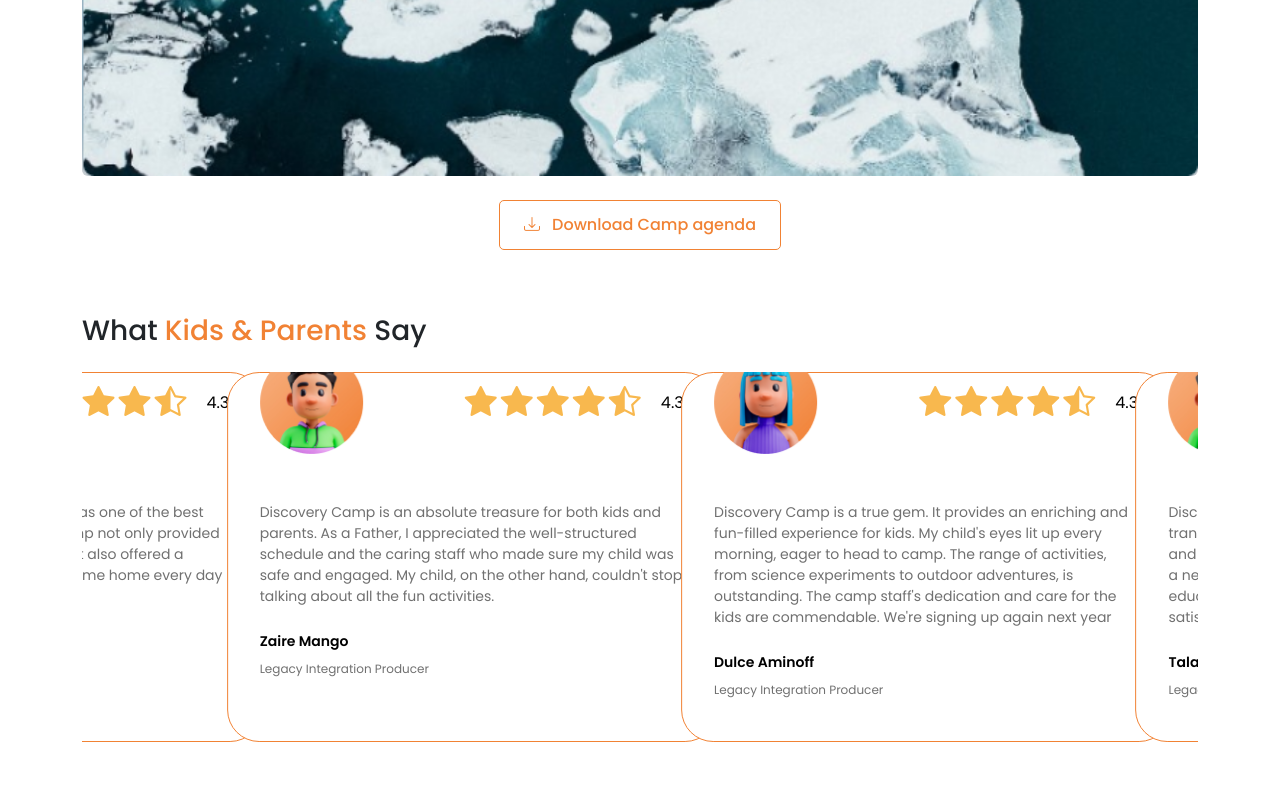
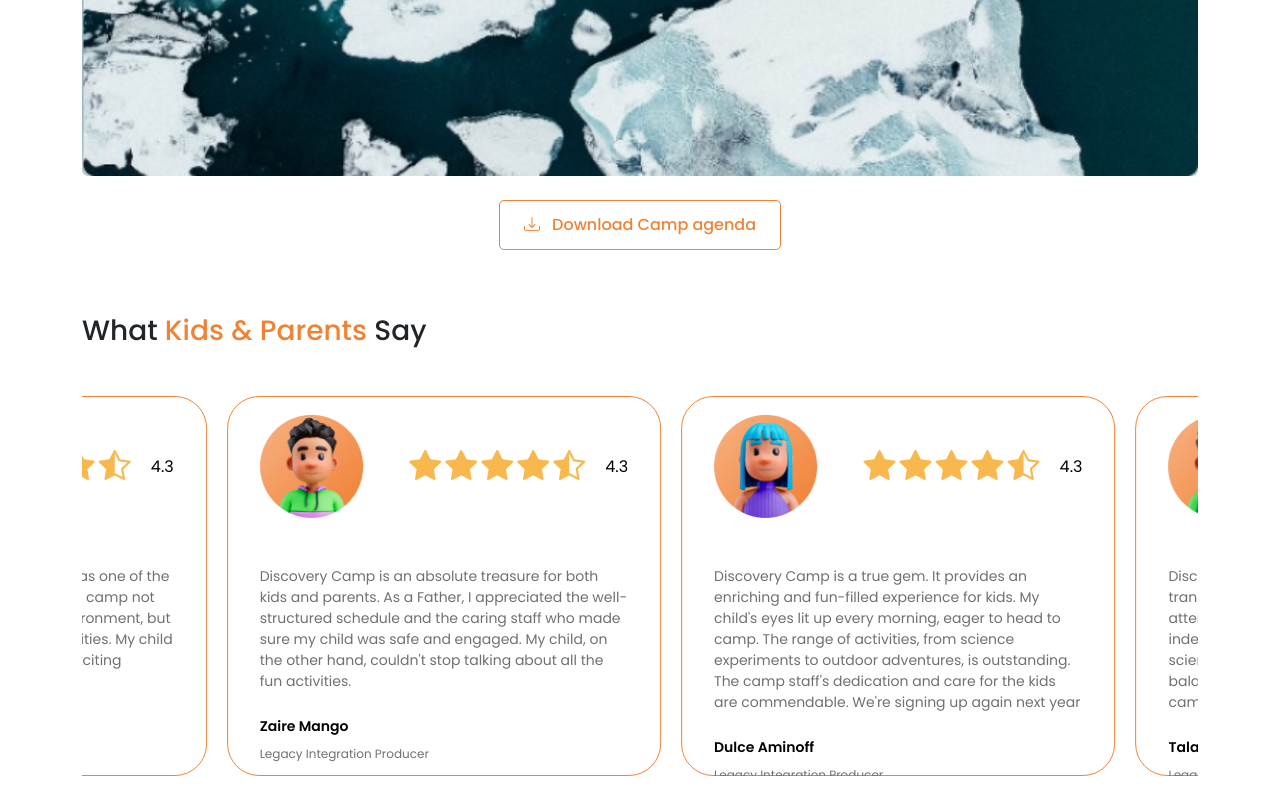
Before and after one commit to haquedot/ExceedDiscovery, a plain HTML site: page index.html in a window 1280 px wide. Shown: the part 3195-3995 px from the top of the page. Before the commit the page ends 3961 px from the top, so only its background shows below. Drawn offline with nearby package versions, Linux system fonts and the light colour scheme.

Commit message:
fixed testimonial author image

```diff
--- a/css/style.css
+++ b/css/style.css
@@ -398,8 +398,8 @@ h1 {
 } */
 
 #section-7 .testimonials-card {
-    min-width: 490px;
-    height: 370px;
+    /* min-width: 490px; */
+    height: 380px;
     border: 1px solid #F18234;
     border-radius: 32px;
     padding: 17px 32px;
@@ -408,9 +408,7 @@ h1 {
 
 }
 
-#section-7 .testimonials-card .img-div {
-    margin-top: -40px;
-}
+
 #section-7 .testimonials-card .img-div img {
     z-index: 1;
     height: 104px;
--- a/index.html
+++ b/index.html
@@ -349,7 +349,7 @@
 
     <section id="section-7" class="container">
         <h3 class="mb-4">What <span class="primary-color">Kids & Parents</span> Say</h3>
-        <div id="carousel-3" class="carousel3 owl-carousel owl-theme">
+        <div id="carousel-3" class="carousel3 owl-carousel owl-theme pt-4">
             <div class="item">
                 <div class="testimonials-card">
                     <div class="d-flex mb-5 img-div">
--- a/js/script.js
+++ b/js/script.js
@@ -127,11 +127,16 @@ $(document).ready(function () {
 
             },
             768: {
-                items: 1.3,
+                items: 1.4,
                 // nav: true,
 
             },
             992: {
+                items: 2,
+                // nav: true,
+
+            },
+            1024: {
                 items: 2.5,
                 // nav: true,
 
```
